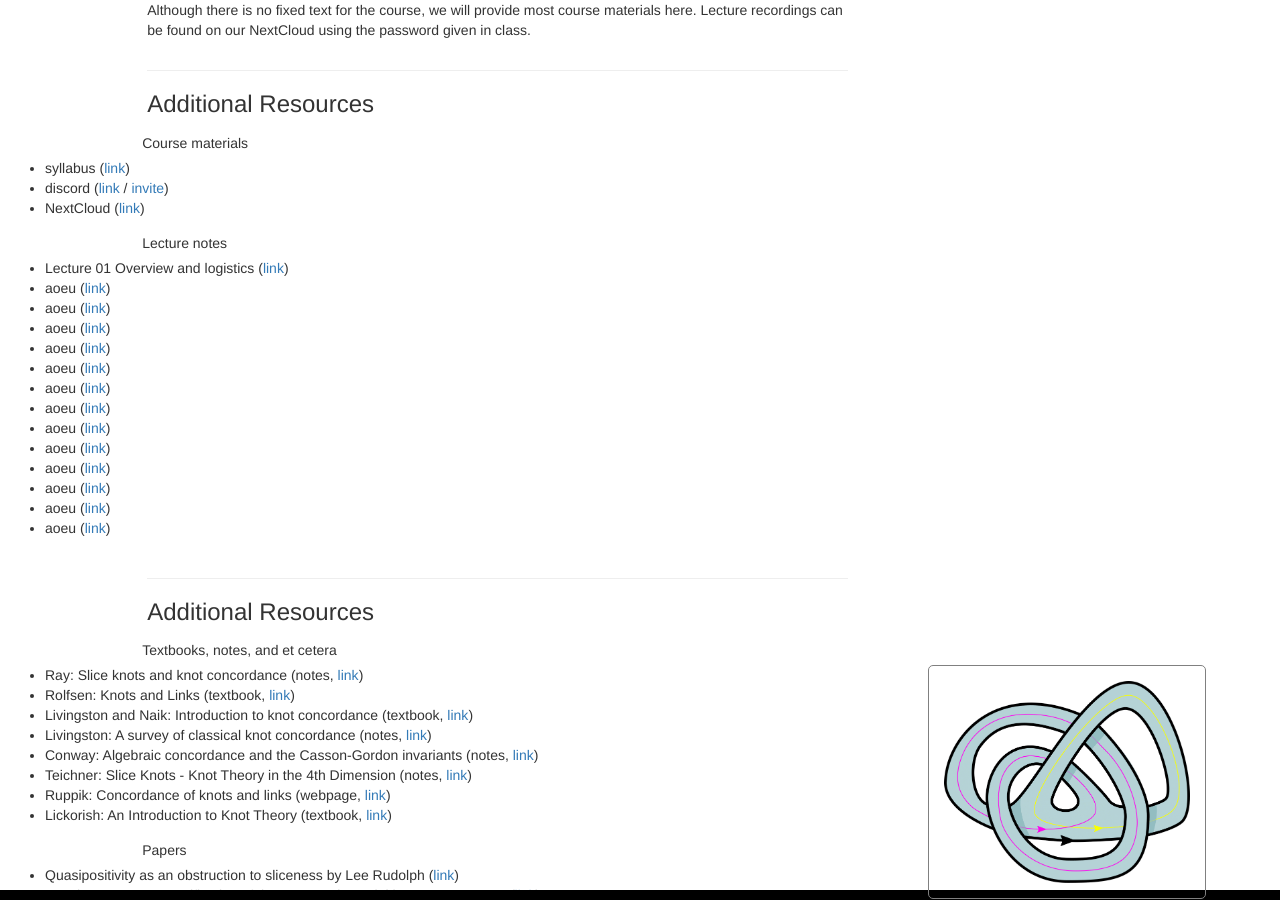
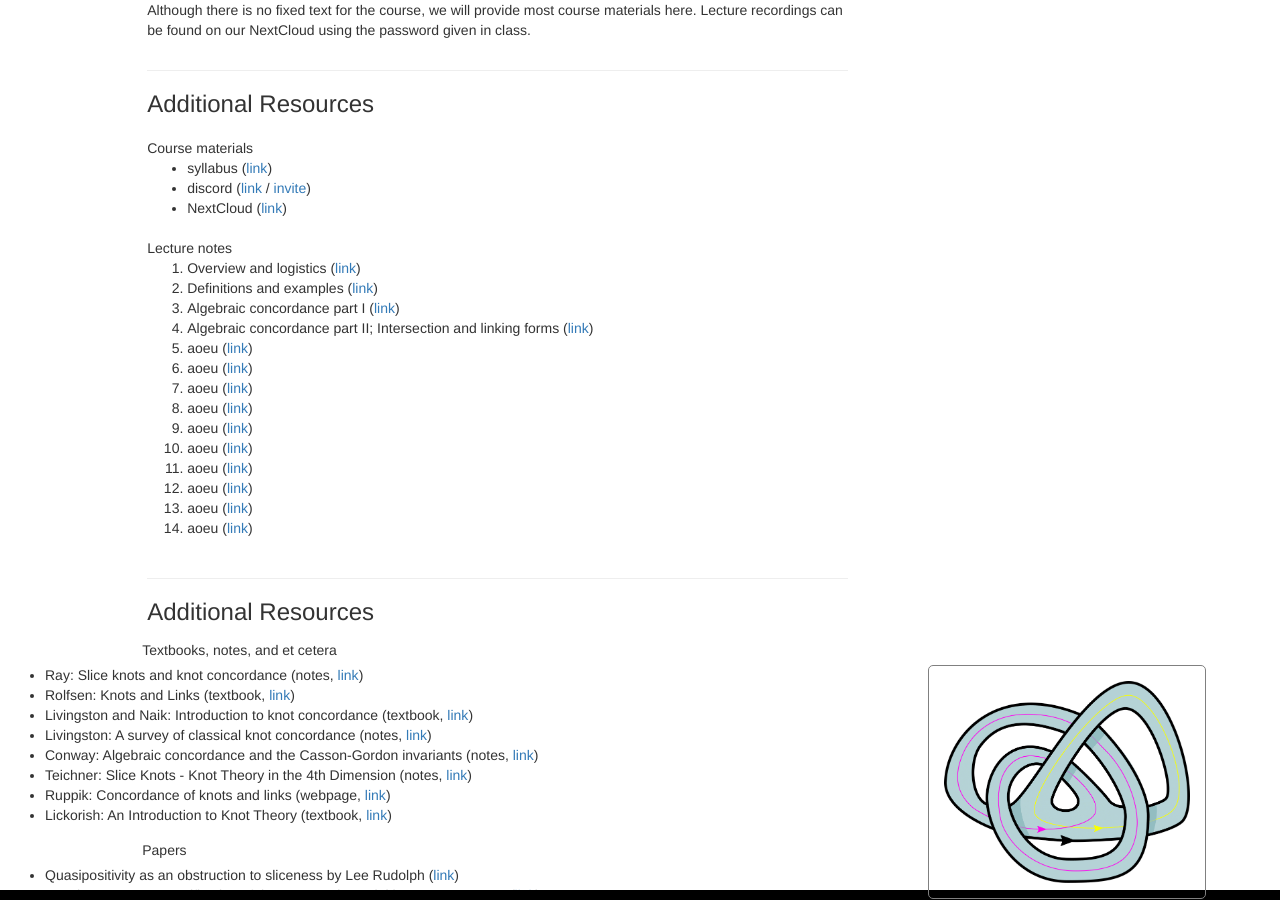
Before and after one commit to imsundberg/concordance, a Jekyll site: the page built from resources/index.html, in a window 1280 px wide and 900 px high, scrolled down 408 px. Built offline with Jekyll 4.4.1, drawn with Linux system fonts in a browser that asks for light colours.

Commit message:
Update index.html

```diff
--- a/resources/index.html
+++ b/resources/index.html
@@ -35,17 +35,11 @@ title: Resources
 				<h3>Additional Resources</h3>
 			</div>
 		</div>
-	</div>
-</div>
-
-<div class="row">
-
-	<div class="col-sm-8">
 
 		<div class="row">
 			<div class="col-sm-2"></div>
-			Course materials
 			<div class="col-sm-10" id="space">
+				Course materials
 				<ul>
 					<li>syllabus (<a href="https://imsundberg.github.io/concordance/files/Syllabus.pdf">link</a>)</li>
 					<li>discord (<a href="https://discord.com/channels/1091272139589570641/1091272140185145376">link</a> / <a href="https://discord.gg/UzbTN6AxX4">invite</a>)</li>
@@ -56,10 +50,13 @@ title: Resources
 
 		<div class="row">
 			<div class="col-sm-2"></div>
-			Lecture notes
 			<div class="col-sm-10" id="space">
-				<ul>
-					<li>Lecture 01 Overview and logistics (<a href="https://imsundberg.github.io/concordance/files/Lecture 01 Overview and logistics.pdf">link</a>)</li>
+				Lecture notes
+				<ol>
+					<li>Overview and logistics (<a href="https://imsundberg.github.io/concordance/files/Lecture 01 Overview and logistics.pdf">link</a>)</li>
+					<li>Definitions and examples (<a href="https://imsundberg.github.io/concordance/files/Lecture 02 Definitions and examples.pdf">link</a>)</li>
+					<li>Algebraic concordance part I (<a href="https://imsundberg.github.io/concordance/files/Lecture 03 Algebraic concordance part I.pdf">link</a>)</li>
+					<li>Algebraic concordance part II; Intersection and linking forms (<a href="https://imsundberg.github.io/concordance/files/Lecture 04 Algebraic concordance part II, intersection linking forms.pdf">link</a>)</li>
 					<li>aoeu (<a href="https://imsundberg.github.io/concordance/files/aoeu">link</a>)</li>
 					<li>aoeu (<a href="https://imsundberg.github.io/concordance/files/aoeu">link</a>)</li>
 					<li>aoeu (<a href="https://imsundberg.github.io/concordance/files/aoeu">link</a>)</li>
@@ -70,10 +67,7 @@ title: Resources
 					<li>aoeu (<a href="https://imsundberg.github.io/concordance/files/aoeu">link</a>)</li>
 					<li>aoeu (<a href="https://imsundberg.github.io/concordance/files/aoeu">link</a>)</li>
 					<li>aoeu (<a href="https://imsundberg.github.io/concordance/files/aoeu">link</a>)</li>
-					<li>aoeu (<a href="https://imsundberg.github.io/concordance/files/aoeu">link</a>)</li>
-					<li>aoeu (<a href="https://imsundberg.github.io/concordance/files/aoeu">link</a>)</li>
-					<li>aoeu (<a href="https://imsundberg.github.io/concordance/files/aoeu">link</a>)</li>
-				</ul>
+				</ol>
 			</div>
 		</div>
 
```
